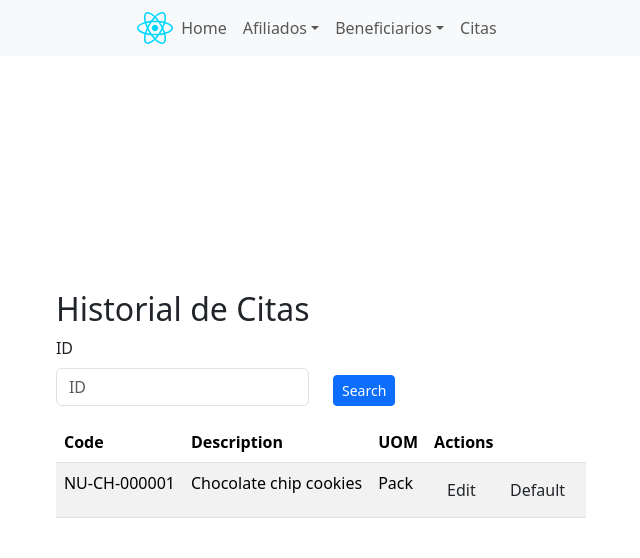
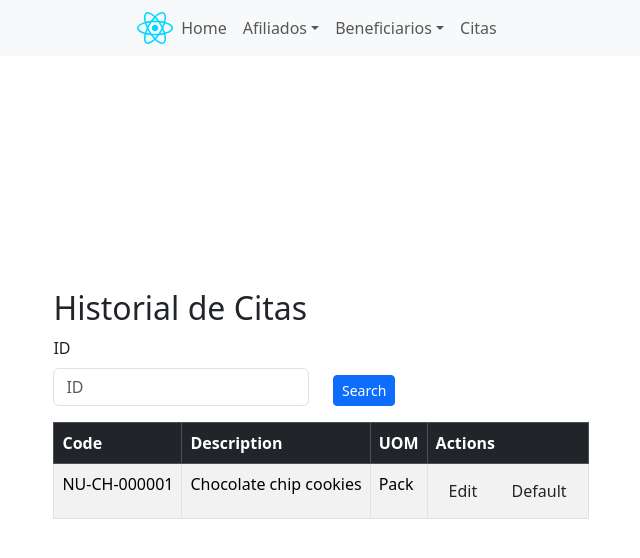
Before and after one commit to SebastianPicas/SaludArqui_Front, a React (Vite) app: page /citas in a window 1280 px wide. Shown: the top 558 px of the page, without its empty margins (319-959 px from the left). Built offline with nearby package versions, Linux system fonts and the light colour scheme.

Commit message:
Fix visual tabla citas

```diff
--- a/src/pages/citas.tsx
+++ b/src/pages/citas.tsx
@@ -26,8 +26,8 @@
             <div className="row">
                 <div className="col-12">
                     <div className="table-responsive">
-                        <table className="table table-striped">
-                            <thead>
+                        <table className="table table-striped table-bordered">
+                            <thead className="table-dark">
                                 <tr>
                                     <th>Code</th>
                                     <th>Description</th>
```
